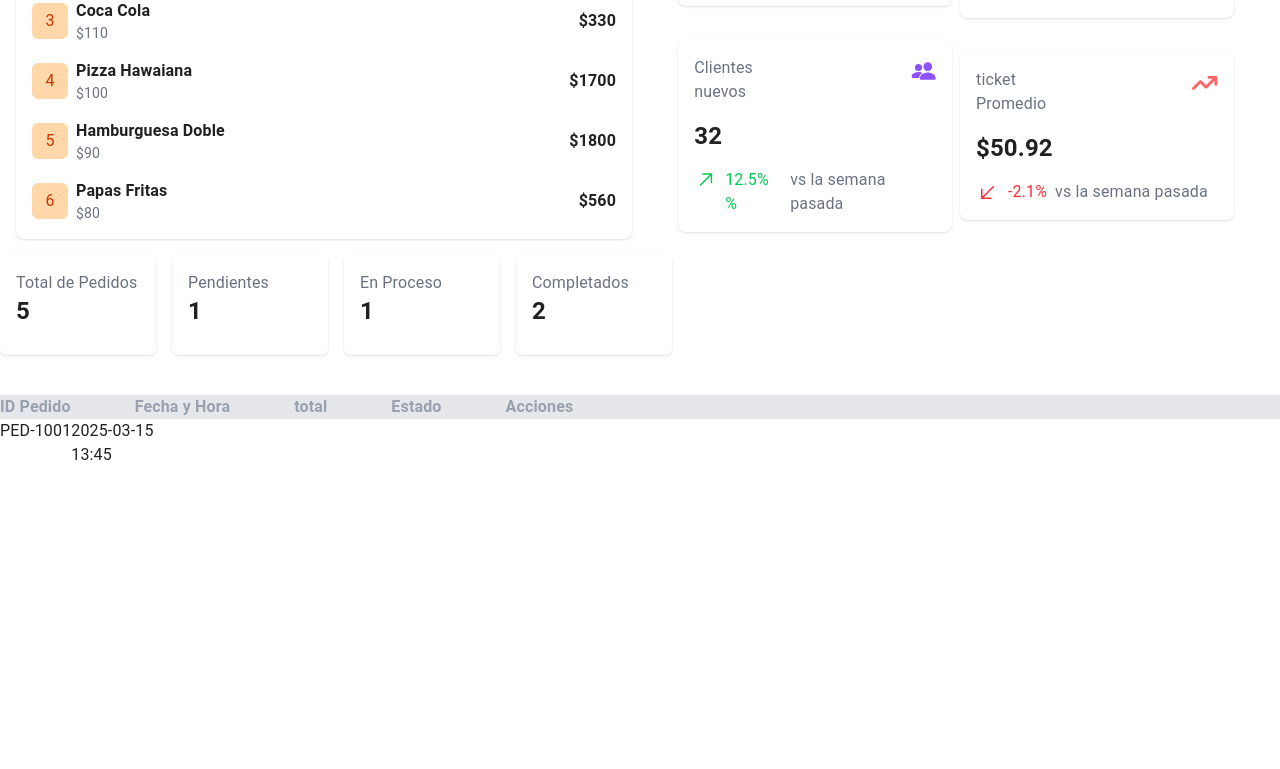
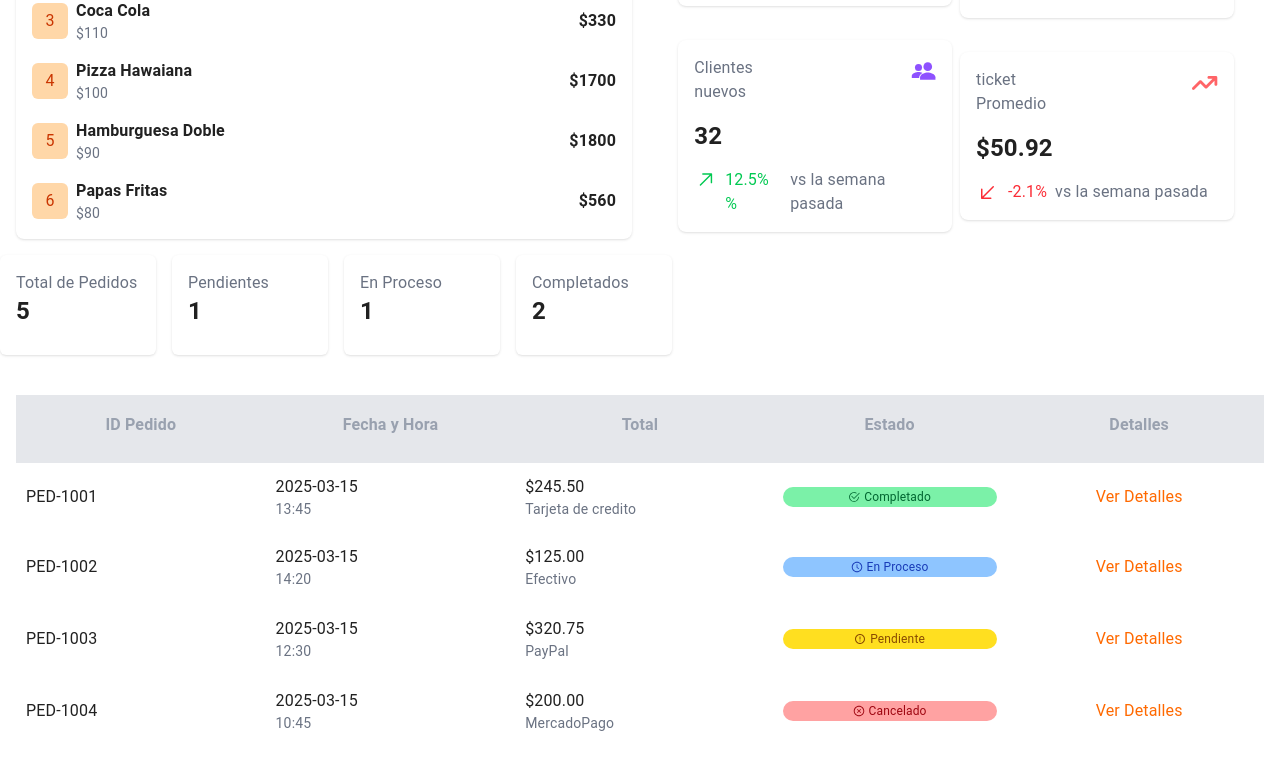
Before and after one commit to wapifoodmx-ctrl/WapifoodFront, a Next.js app: page /dashboard in a window 1280 px wide. Shown: the part 385-1154 px from the top of the page. Before the commit the page ends 892 px from the top, so only its background shows below. Built offline with nearby package versions, Linux system fonts and the light colour scheme.

Commit message:
se hizo la tabla de los pedodos solo falta arreglar el modal

```diff
--- a/dashboardComponents/idpedidos.jsx
+++ b/dashboardComponents/idpedidos.jsx
@@ -1,21 +1,134 @@
+import { useState } from "react";
+import { BsCheck2Circle } from "react-icons/bs";
+import { AiOutlineClockCircle, AiOutlineCloseCircle } from "react-icons/ai";
+import { RiErrorWarningLine } from "react-icons/ri";
+
 export default function IdPedidos() {
+    const [selectedPedido, setSelectedPedido] = useState(null); // Estado para el pedido seleccionado
+    const [isModalOpen, setIsModalOpen] = useState(false); // Estado para controlar la visibilidad del modal
+
+    const data = [
+        {
+            ID: "PED-1001",
+            Fecha: "2025-03-15",
+            Hora: "13:45",
+            Total: "$245.50",
+            Metodo: "Tarjeta de credito",
+            Estado: "Completado"
+        },
+        {
+            ID: "PED-1002",
+            Fecha: "2025-03-15",
+            Hora: "14:20",
+            Total: "$125.00",
+            Metodo: "Efectivo",
+            Estado: "En Proceso"
+        },
+        {
+            ID: "PED-1003",
+            Fecha: "2025-03-15",
+            Hora: "12:30",
+            Total: "$320.75",
+            Metodo: "PayPal",
+            Estado: "Pendiente"
+        },
+        {
+            ID: "PED-1004",
+            Fecha: "2025-03-15",
+            Hora: "10:45",
+            Total: "$200.00",
+            Metodo: "MercadoPago",
+            Estado: "Cancelado"
+        },
+    ];
+
+    const openModal = (pedido) => {
+        setSelectedPedido(pedido); // Establece el pedido seleccionado
+        setIsModalOpen(true); // Abre el modal
+    };
+
+    const closeModal = () => {
+        setSelectedPedido(null); // Limpia el pedido seleccionado
+        setIsModalOpen(false); // Cierra el modal
+    };
 
     return (
-        <section className="py-10">
-            <div className="flex w-full text-gray-400 font-bold  gap-16 bg-gray-200">
-                <span>ID Pedido </span>
-                <span>Fecha y Hora</span>
-                <span>total</span>
-                <span>Estado</span>
-                <span>Acciones</span>
+        <section className="py-10 px-4 w-full flex flex-col flex-wrap">
+            {/* Encabezados */}
+            <div className="flex text-gray-400 font-bold bg-gray-200">
+                <p className="w-1/5 text-center mt-4 px-2.5 py-0.5">ID Pedido</p>
+                <p className="w-1/5 text-center mt-4 px-2.5 py-0.5">Fecha y Hora</p>
+                <p className="w-1/5 text-center mt-4 px-2.5 py-0.5">Total</p>
+                <p className="w-1/5 text-center mt-4 px-2.5 py-0.5">Estado</p>
+                <p className="w-1/5 text-center mt-4 px-2.5 py-0.5">Detalles</p>
             </div>
-            <div className="flex">
-                <div className="">PED-1001</div>
-                <div className="flex flex-col">
-                    <p>2025-03-15</p>
-                    <p>13:45</p>
+
+            {/* Mapeo de datos */}
+            {data.map((item, index) => (
+                <div key={index} className="flex">
+                    <p className="w-1/5 h-4 py-0 px-2.5 self-center flex items-center mx-auto my-auto">{item.ID}</p>
+                    <p className="w-1/5 flex flex-col py-0.5 px-2.5 self-center mx-auto my-auto">
+                        {item.Fecha} <span className="text-gray-500 text-sm">{item.Hora}</span>
+                    </p>
+                    <p className="w-1/5 flex flex-col py-0.5 px-2.5 self-center mx-auto my-auto">
+                        {item.Total} <span className="text-gray-500 text-sm">{item.Metodo}</span>
+                    </p>
+                    <div className="w-1/5 self-center flex items-center justify-center">
+                        <p
+                            className={`flex gap-1 justify-center items-center py-0.5 px-2.5 w-6/7 text-xs rounded-xl ${
+                                item.Estado === "Completado"
+                                    ? "text-green-800 bg-green-300"
+                                    : item.Estado === "En Proceso"
+                                    ? "text-blue-800 bg-blue-300"
+                                    : item.Estado === "Pendiente"
+                                    ? "text-yellow-800 bg-yellow-300"
+                                    : "text-red-800 bg-red-300"
+                            }`}
+                        >
+                            <span>
+                                {item.Estado === "Completado" && <BsCheck2Circle />}
+                                {item.Estado === "En Proceso" && <AiOutlineClockCircle />}
+                                {item.Estado === "Pendiente" && <RiErrorWarningLine />}
+                                {item.Estado === "Cancelado" && <AiOutlineCloseCircle />}
+                            </span>
+                            {item.Estado}
+                        </p>
+                    </div>
+                    <button
+                        className="text-orange-500 w-1/5 cursor-pointer"
+                        onClick={() => openModal(item)}
+                    >
+                        Ver Detalles
+                    </button>
                 </div>
-            </div>
+            ))}
+
+            {/* Modal */}
+            {isModalOpen && selectedPedido && (
+                <div
+                    className="fixed inset-0 bg-black bg-opacity-50 flex items-center justify-center z-50"
+                    onClick={closeModal} // Cierra el modal al hacer clic fuera del contenido
+                >
+                    <div
+                        className="bg-white p-6 rounded-lg shadow-lg w-1/3"
+                        onClick={(e) => e.stopPropagation()} // Evita que el clic dentro del modal cierre la ventana
+                    >
+                        <h2 className="text-xl font-bold mb-4">Detalles del Pedido</h2>
+                        <p><strong>ID:</strong> {selectedPedido.ID}</p>
+                        <p><strong>Fecha:</strong> {selectedPedido.Fecha}</p>
+                        <p><strong>Hora:</strong> {selectedPedido.Hora}</p>
+                        <p><strong>Total:</strong> {selectedPedido.Total}</p>
+                        <p><strong>Método:</strong> {selectedPedido.Metodo}</p>
+                        <p><strong>Estado:</strong> {selectedPedido.Estado}</p>
+                        <button
+                            className="mt-4 px-4 py-2 bg-orange-500 text-white rounded hover:bg-orange-600"
+                            onClick={closeModal}
+                        >
+                            Cerrar
+                        </button>
+                    </div>
+                </div>
+            )}
         </section>
-    )
+    );
 }
```
